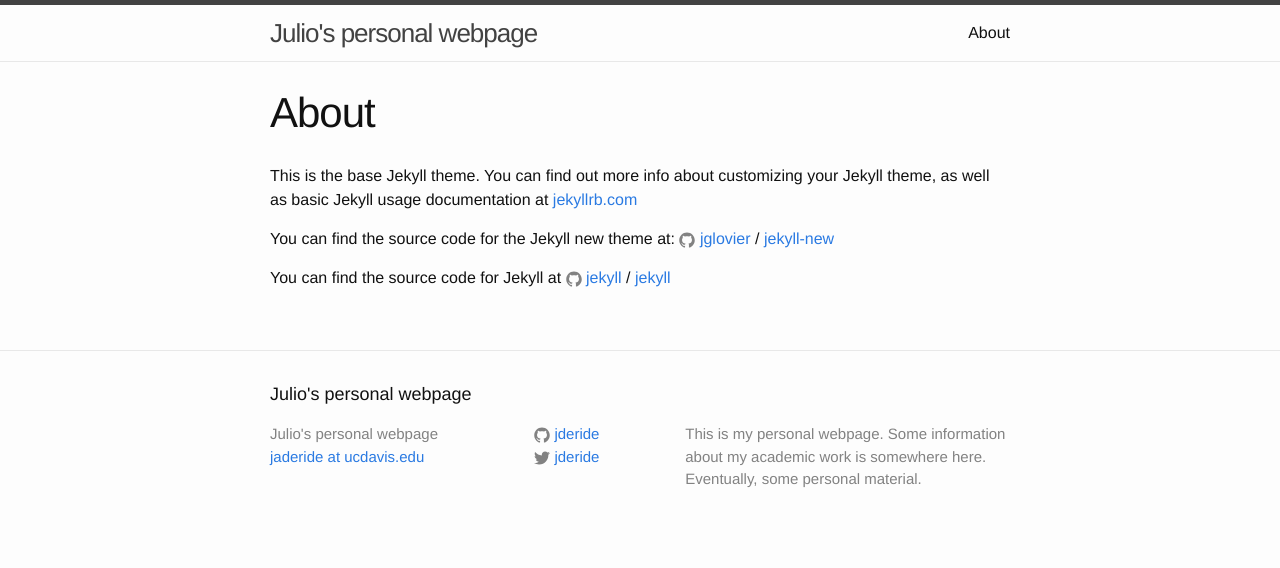
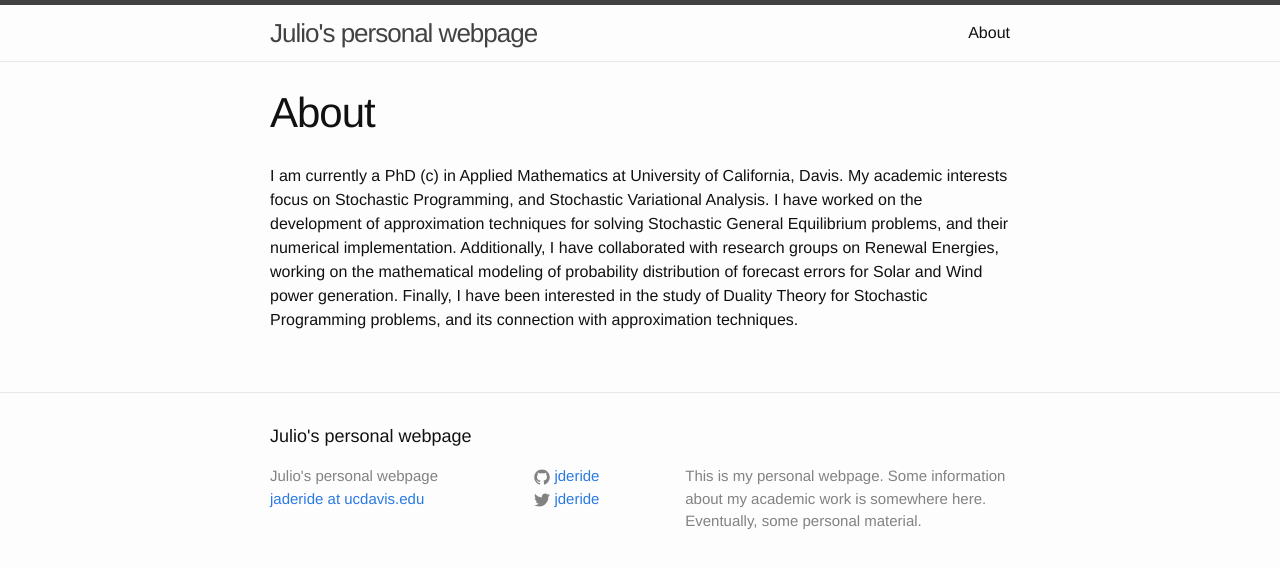
Before and after one commit to jderide/jderide.github.io, a Jekyll site: the page built from about.md, in a window 1280 px wide. Shown: the top 568 px of the page. Built offline with Jekyll 4.4.1, drawn with Linux system fonts in a browser that asks for light colours.

Commit message:
Update about.md

```diff
--- a/about.md
+++ b/about.md
@@ -4,6 +4,9 @@ title: About
 permalink: /about/
 ---
 
+I am currently a PhD (c) in Applied Mathematics at University of California, Davis. My academic interests focus on Stochastic Programming, and Stochastic Variational Analysis. I have worked on the development of approximation techniques for solving Stochastic General Equilibrium problems, and their numerical implementation. Additionally, I have collaborated with research groups on Renewal Energies, working on the mathematical modeling of probability distribution of forecast errors for Solar and Wind power generation. Finally, I have been interested in the study of Duality Theory for Stochastic Programming problems, and its connection with approximation techniques.
+
+<!--
 This is the base Jekyll theme. You can find out more info about customizing your Jekyll theme, as well as basic Jekyll usage documentation at [jekyllrb.com](http://jekyllrb.com/)
 
 You can find the source code for the Jekyll new theme at:
@@ -13,3 +16,4 @@ You can find the source code for the Jekyll new theme at:
 You can find the source code for Jekyll at
 {% include icon-github.html username="jekyll" %} /
 [jekyll](https://github.com/jekyll/jekyll)
+-->
```
